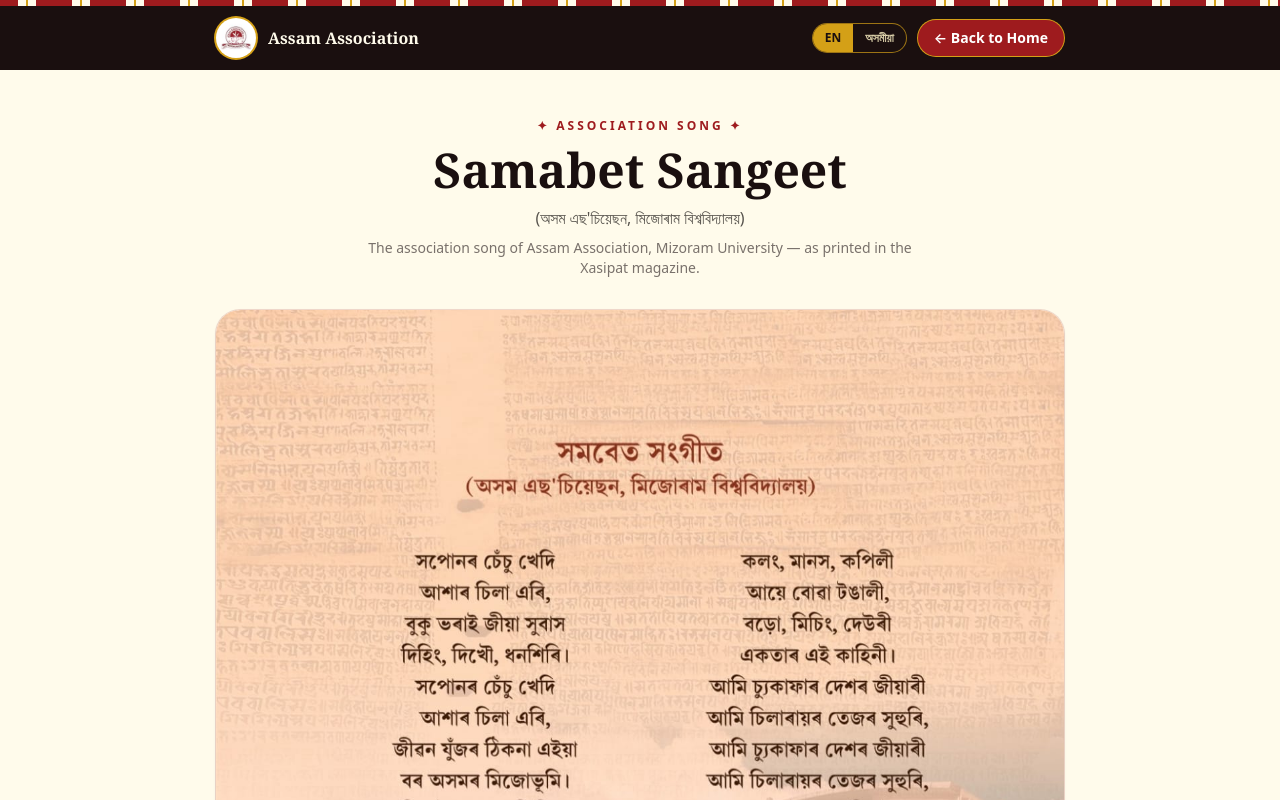
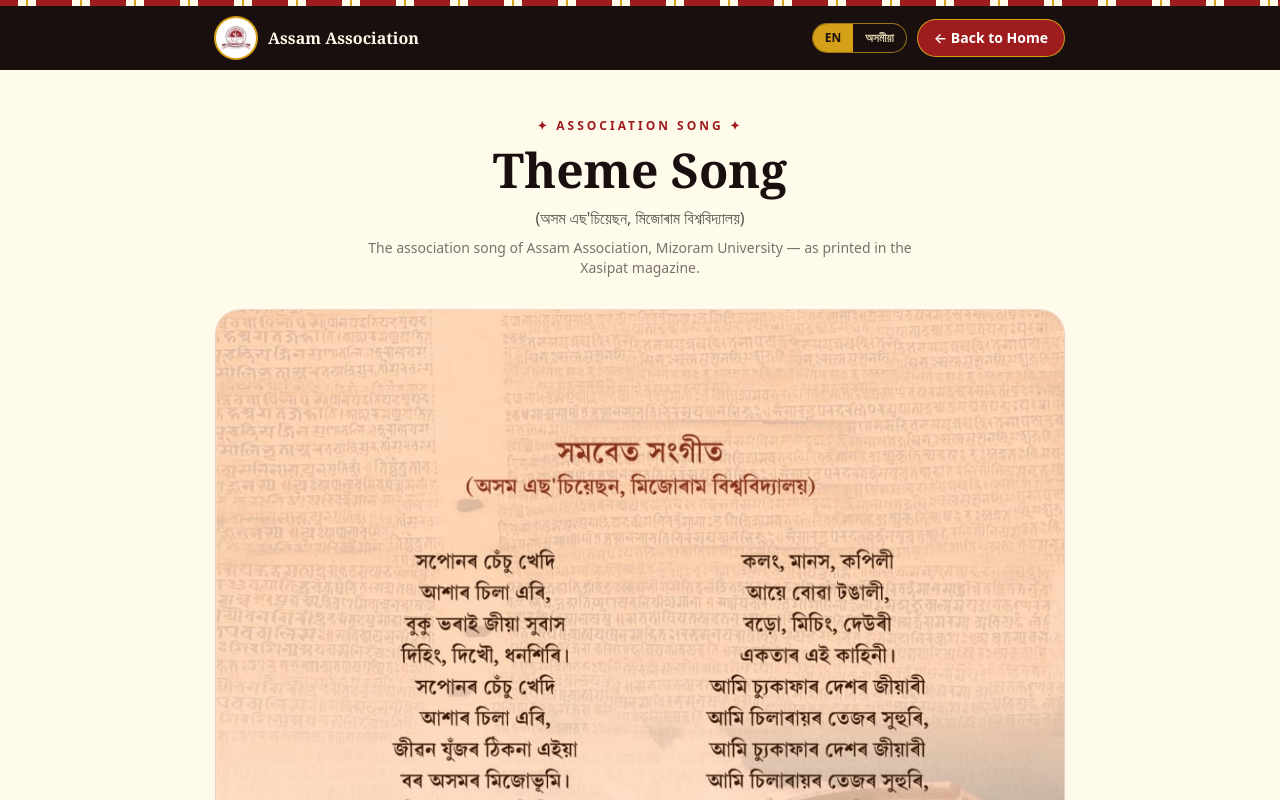
Before and after one commit to mrigangha/assam, a Next.js app: page /song in a window 1280 px wide. Shown: the top 800 px of the page. Built offline with nearby package versions, Linux system fonts and the light colour scheme.

Commit message:
Song page English title: Theme Song

```diff
--- a/src/components/Language.tsx
+++ b/src/components/Language.tsx
@@ -137,7 +137,7 @@
   song: {
     back: "← Back to Home",
     kicker: "Association Song",
-    title: "Samabet Sangeet",
+    title: "Theme Song",
     sub: "The association song of Assam Association, Mizoram University — as printed in the Xasipat magazine.",
     chorus: "Chorus",
     creditLyrics: "Lyrics",
```
